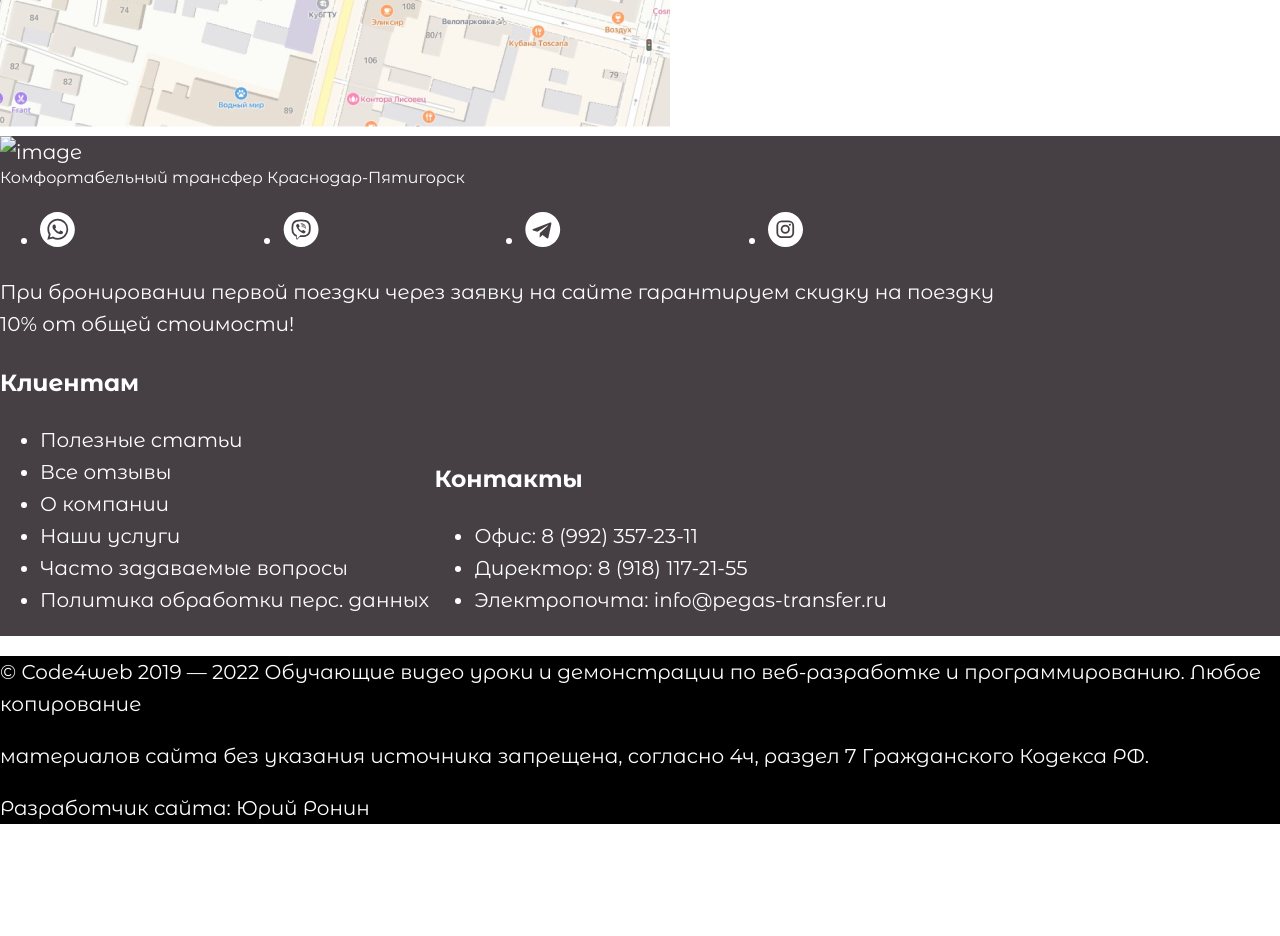
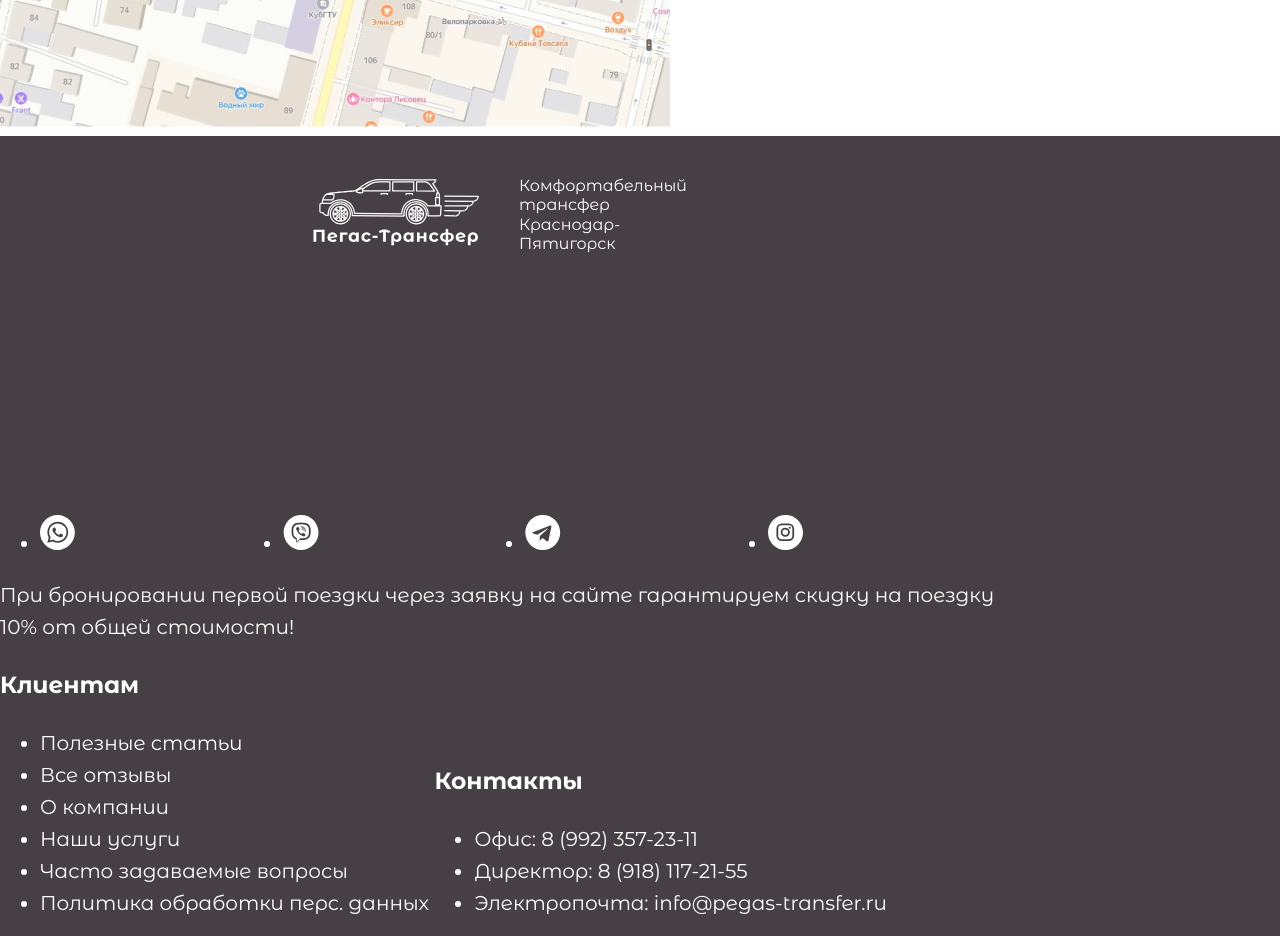
Before and after one commit to Lavrrusha/Pegasus-transfer, a plain HTML site: page index.html in a window 1280 px wide. Shown: the part 8320-9256 px from the top of the page. Before the commit the page ends 9164 px from the top, so only its background shows below. Drawn offline with nearby package versions, Linux system fonts and the light colour scheme.

Commit message:
Подвал sos

```diff
--- a/css/main.css
+++ b/css/main.css
@@ -307,6 +307,16 @@ body {
   width: 100%;
 }
 
+/* Подвал */
+
+.footer__logotype {
+  display: grid;
+  gap: 32px;
+  align-items: center;
+  grid-template-columns: 2fr 3fr;
+  margin: 40px 0 242px 312px;
+}
+
 .footer__top {
   background-color: #464045;
   color: white;
@@ -315,14 +325,6 @@ body {
 .footer__bottom {
   background-color: #000000;
   color: #ffffff;
-}
-
-
-.lotype__description {
-  display: block;
-  font-size: 16px;
-  line-height: 19px;
-  line-height: 120%;
 }
 
 .social {
--- a/index.html
+++ b/index.html
@@ -641,13 +641,14 @@
   </main>
 
   <footer class="footer">
+
     <div class="footer__top">
       <div class="footer__column">
-        <div class="footer__logotype lotype">
-          <a class="lotype__link">
-            <img class="lotype__image" src="./img/image.svg" alt="image" width="175" loading="lazy">
+        <div class="footer__logotype logotype">
+          <a class="header__logotype logotype">
+            <img class="logotype__image" src="./img/logotype.svg" alt="logotype" width="175" loading="lazy">
+            <span class="logotype__description">Комфортабельный трансфер Краснодар-Пятигорск</span>
           </a>
-          <span class="lotype__description">Комфортабельный трансфер Краснодар-Пятигорск</span>
         </div>
       </div>
       <div class="footer__column">
```
